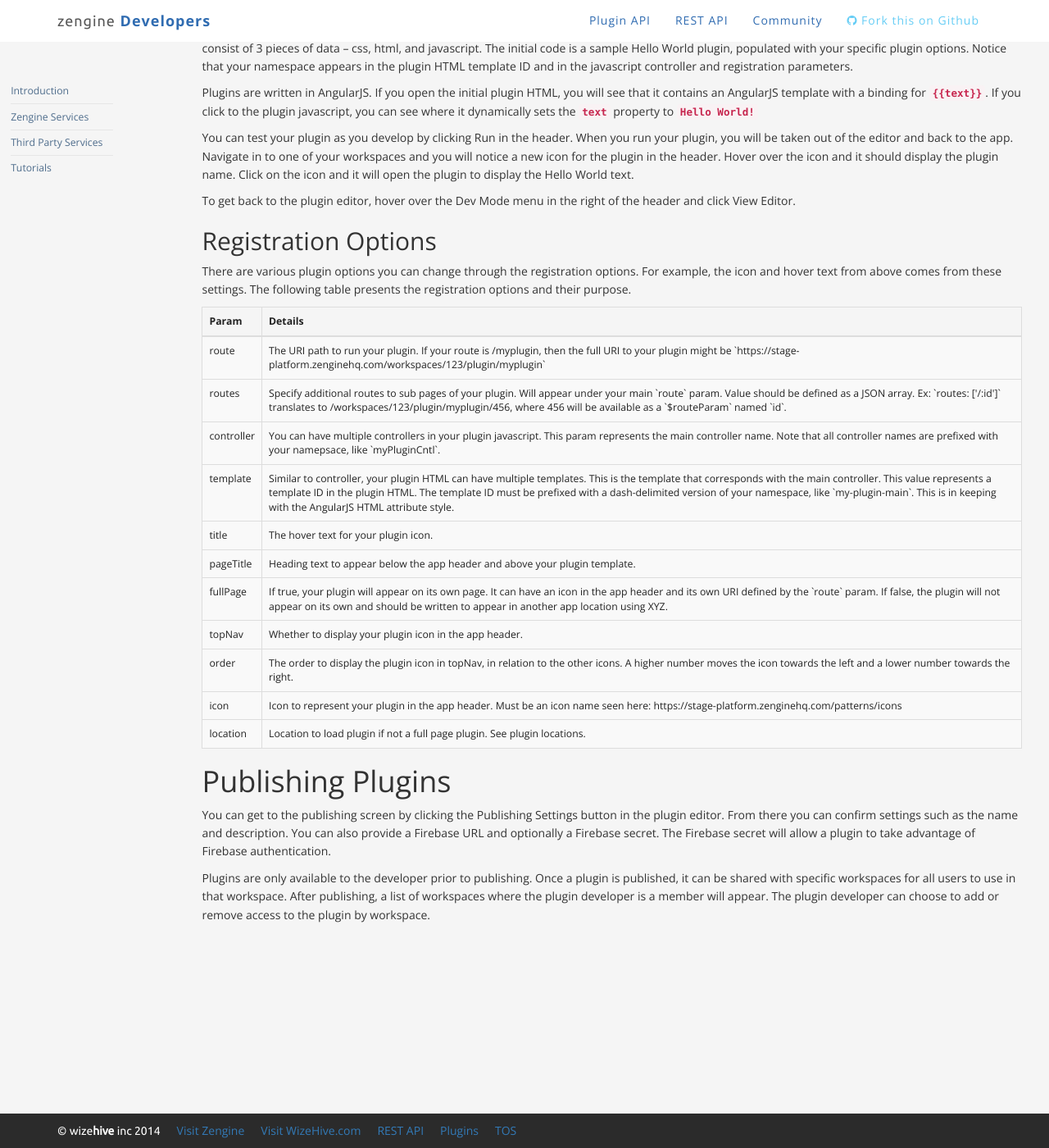
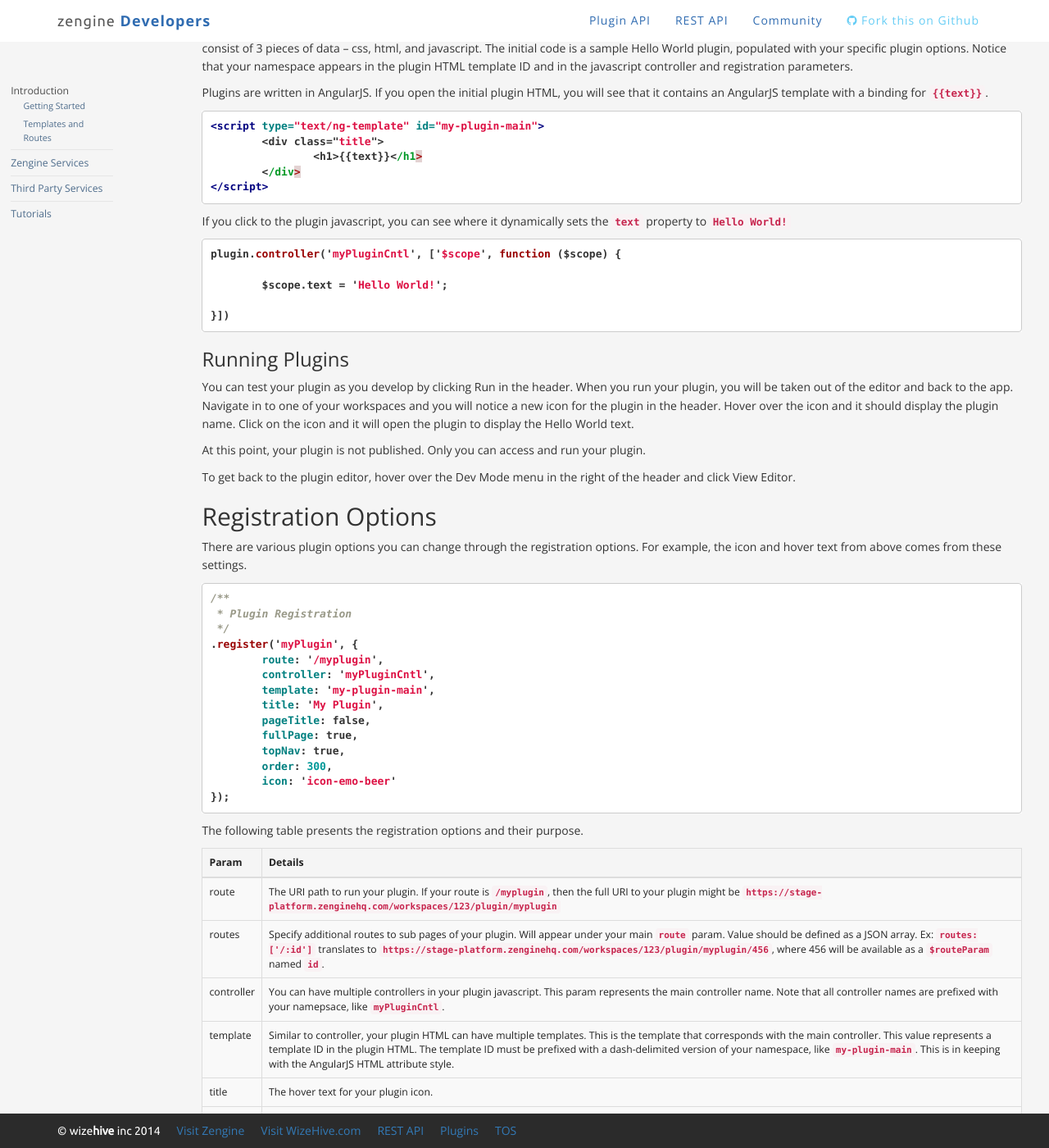
Before and after one commit to ZengineHQ/developers, a Jekyll site: the page built from js-api/getting-started/index.md, in a window 1280 px wide and 1400 px high, scrolled down 224 px. Shown: the whole window at 82% size. Built offline with Jekyll 4.4.1, drawn with Linux system fonts in a browser that asks for light colours; nearby versions of some CDN libraries; some of the changed text lies outside the part shown.

Commit message:
Getting Started Templates and Routes

```diff
--- a/_layouts/plugin-nav-bar.html
+++ b/_layouts/plugin-nav-bar.html
@@ -32,6 +32,14 @@ $(function(){
 		<ul class="side-nav affix">
 			<li {% if page.group == 'intro' %}class="active"{% endif %}>
 				<a href="{{site.baseurl}}/js-api">Introduction</a>
+				<ul>
+					<li class="getting-started">
+						<a href="{{site.baseurl}}/js-api/getting-started/index.html">Getting Started</a>
+					</li>
+					<li class="template-routes">
+						<a href="{{site.baseurl}}/js-api/getting-started/templates-routes.html">Templates and Routes</a>
+					</li>
+				</ul>
 			</li>
 			<li class="divider"></li>
 			<li {% if page.group == 'services' %}class="active"{% endif %}>
--- a/js-api/getting-started/index.md
+++ b/js-api/getting-started/index.md
@@ -8,39 +9,87 @@ Plugins can be created and managed through the Zengine Developer screen, found u
 
 After you have provided a plugin name and namespace, you will be taken into the plugin developer console to edit your newly created plugin. Plugins consist of 3 pieces of data -- css, html, and javascript. The initial code is a sample Hello World plugin, populated with your specific plugin options. Notice that your namespace appears in the plugin HTML  template ID and in the javascript controller and registration parameters.
 
-Plugins are written in AngularJS. If you open the initial plugin HTML, you will see that it contains an AngularJS template with a binding for `{% raw %}{{text}}{% endraw %}`. If you click to the plugin javascript, you can see where it dynamically sets the `text` property to `Hello World!`
+Plugins are written in AngularJS. If you open the initial plugin HTML, you will see that it contains an AngularJS template with a binding for `{% raw %}{{text}}{% endraw %}`.
+
+{% highlight html %}
+{% raw %}
+<script type="text/ng-template" id="my-plugin-main">
+	<div class="title">
+		<h1>{{text}}</h1>
+	</div>
+</script>
+{% endraw %}
+{% endhighlight%}
+
+If you click to the plugin javascript, you can see where it dynamically sets the `text` property to `Hello World!`
+
+{% highlight javascript %}
+{% raw %}
+plugin.controller('myPluginCntl', ['$scope', function ($scope) {
+
+	$scope.text = 'Hello World!';
+
+}])
+{% endraw %}
+{% endhighlight %}
+
+### Running Plugins
 
 You can test your plugin as you develop by clicking Run in the header. When you run your plugin, you will be taken out of the editor and back to the app. Navigate in to one of your workspaces and you will notice a new icon for the plugin in the header. Hover over the icon and it should display the plugin name. Click on the icon and it will open the plugin to display the Hello World text.
+
+At this point, your plugin is not published. Only you can access and run your plugin.
 
 To get back to the plugin editor, hover over the Dev Mode menu in the right of the header and click View Editor.
 
 ## Registration Options
 
-There are various plugin options you can change through the registration options. For example, the icon and hover text from above comes from these settings. The following table presents the registration options and their purpose.
+There are various plugin options you can change through the registration options. For example, the icon and hover text from above comes from these settings.
+
+{% highlight javascript %}
+{% raw %}
+/**
+ * Plugin Registration
+ */
+.register('myPlugin', {
+	route: '/myplugin',
+	controller: 'myPluginCntl',
+	template: 'my-plugin-main',
+	title: 'My Plugin',
+	pageTitle: false,
+	fullPage: true,
+	topNav: true,
+	order: 300,
+	icon: 'icon-emo-beer'
+});
+
+{% endraw %}
+{% endhighlight %}
+
+The following table presents the registration options and their purpose.
 
 <table class="table table-striped table-bordered">
 	<thead>
 		<tr>
-			<td>Param</td>
-			<td>Details</td>
+			<th>Param</th>
+			<th>Details</th>
 		</tr>
 	</thead>
 	<tbody>
 		<tr>
 			<td>route</td>
-			<td>The URI path to run your plugin. If your route is /myplugin, then the full URI to your plugin might be `{{ site.clientDomain }}/workspaces/123/plugin/myplugin`</td>
+			<td>The URI path to run your plugin. If your route is <code>/myplugin</code>, then the full URI to your plugin might be <code>{{ site.clientDomain }}/workspaces/123/plugin/myplugin</code></td>
 		</tr>
 		<tr>
 			<td>routes</td>
-			<td>Specify additional routes to sub pages of your plugin. Will appear under your main `route` param. Value should be defined as a JSON array. Ex: `routes: ['/:id']` translates to /workspaces/123/plugin/myplugin/456, where 456 will be available as a `$routeParam` named `id`.</td>
+			<td>Specify additional routes to sub pages of your plugin. Will appear under your main <code>route</code> param. Value should be defined as a JSON array. Ex: <code>routes: ['/:id']</code> translates to <code>{{ site.clientDomain }}/workspaces/123/plugin/myplugin/456</code>, where 456 will be available as a <code>$routeParam</code> named <code>id</code>.</td>
 		</tr>
 		<tr>
 			<td>controller</td>
-			<td>You can have multiple controllers in your plugin javascript. This param represents the main controller name. Note that all controller names are prefixed with your namepsace, like `myPluginCntl`.</td>
+			<td>You can have multiple controllers in your plugin javascript. This param represents the main controller name. Note that all controller names are prefixed with your namepsace, like <code>myPluginCntl</code>.</td>
 		</tr>
 		<tr>
 			<td>template</td>
-			<td>Similar to controller, your plugin HTML can have multiple templates. This is the template that corresponds with the main controller. This value represents a template ID in the plugin HTML. The template ID must be prefixed with a dash-delimited version of your namespace, like `my-plugin-main`. This is in keeping with the AngularJS HTML attribute style.</td>
+			<td>Similar to controller, your plugin HTML can have multiple templates. This is the template that corresponds with the main controller. This value represents a template ID in the plugin HTML. The template ID must be prefixed with a dash-delimited version of your namespace, like <code>my-plugin-main</code>. This is in keeping with the AngularJS HTML attribute style.</td>
 		</tr>
 		<tr>
 			<td>title</td>
@@ -52,7 +101,7 @@ There are various plugin options you can change through the registration options
 		</tr>
 		<tr>
 			<td>fullPage</td>
-			<td>If true, your plugin will appear on its own page. It can have an icon in the app header and its own URI defined by the `route` param. If false, the plugin will not appear on its own and should be written to appear in another app location using XYZ.</td>
+			<td>If true, your plugin will appear on its own page. It can have an icon in the app header and its own URI defined by the <code>route</code> param. If false, the plugin will not appear on its own and should be written to appear in another app location using XYZ.</td>
 		</tr>
 		<tr>
 			<td>topNav</td>
@@ -60,15 +109,49 @@ There are various plugin options you can change through the registration options
 		</tr>
 		<tr>
 			<td>order</td>
-			<td>The order to display the plugin icon in topNav, in relation to the other icons. A higher number moves the icon towards the left and a lower number towards the right.</td>
+			<td>The order to display the plugin icon in <code>topNav</code>, in relation to the other icons. A higher number moves the icon towards the left and a lower number towards the right.</td>
 		</tr>
 		<tr>
 			<td>icon</td>
-			<td>Icon to represent your plugin in the app header. Must be an icon name seen here: {{ site.clientDomain }}/patterns/icons</td>
+			<td>Icon to represent your plugin in the app header. Must be an icon name seen here: <a href="{{ site.clientDomain }}/patterns/icons">{{ site.clientDomain }}/patterns/icons</a></td>
 		</tr>
 		<tr>
 			<td>location</td>
-			<td>Location to load plugin if not a full page plugin. See plugin locations.</td>
+			<td>Location to load plugin if not a full page plugin. See <a href="#locations">plugin locations</a>.</td>
+		</tr>
+	</tbody>
+</table>
+
+### Plugin Locations
+<a name="locations"></a>
+
+<table class="table table-striped table-bordered">
+	<thead>
+		<tr>
+			<th>Location</th>
+			<th>Details</th>
+		</tr>
+	</thead>
+	<tbody>
+		<tr>
+			<td>wh-plugin-data-subheader</td>
+			<td>Above the data grid.</td>
+		</tr>
+		<tr>
+			<td>wh-plugin-panel-header</td>
+			<td>Above the data panel.</td>
+		</tr>
+		<tr>
+			<td>wh-plugin-panel-footer</td>
+			<td>Below the data panel.</td>
+		</tr>
+		<tr>
+			<td>wh-plugin-form-top</td>
+			<td>Above the form in the data panel.</td>
+		</tr>
+		<tr>
+			<td>wh-plugin-form-bottom</td>
+			<td>Below the form in the data panel.</td>
 		</tr>
 	</tbody>
 </table>
```
Also changed, not shown: other parts of js-api/getting-started/index.md (+2 -1 lines), js-api/getting-started/templates-routes.md (+8 -7 lines).
